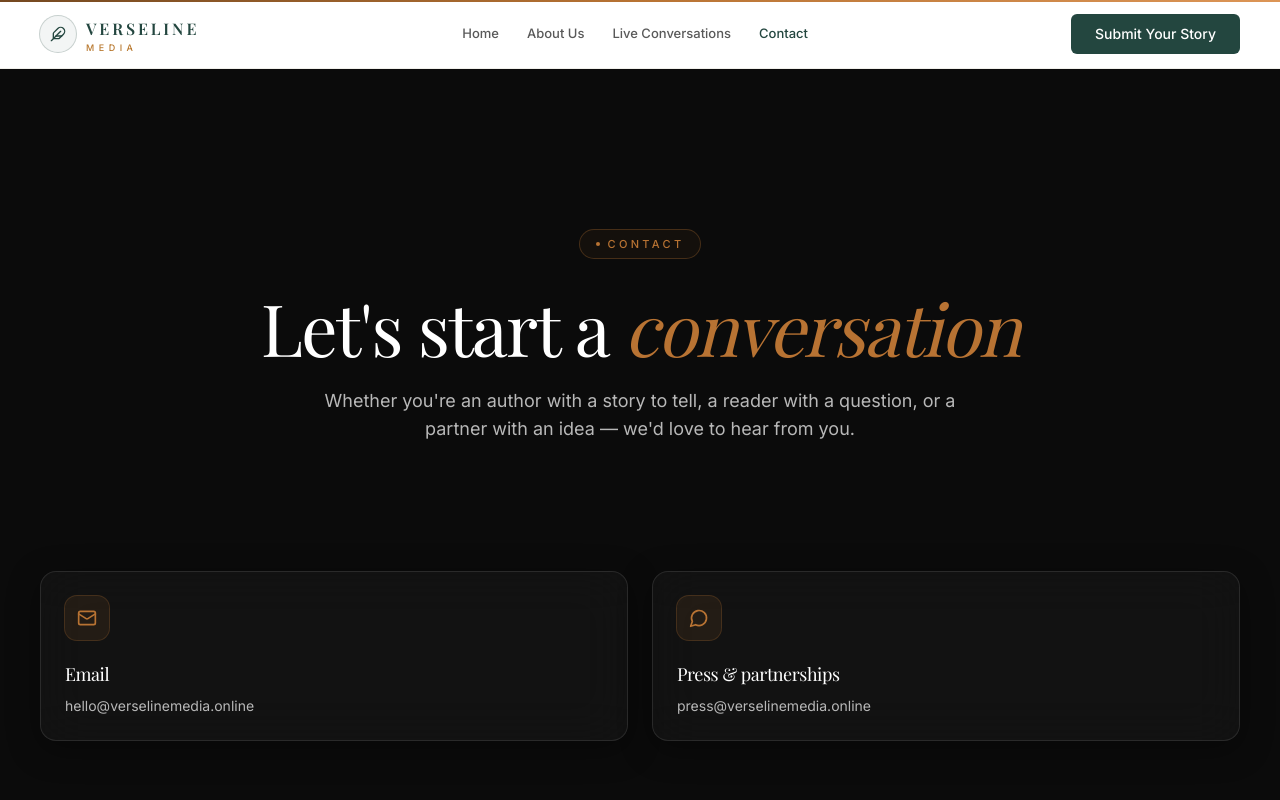
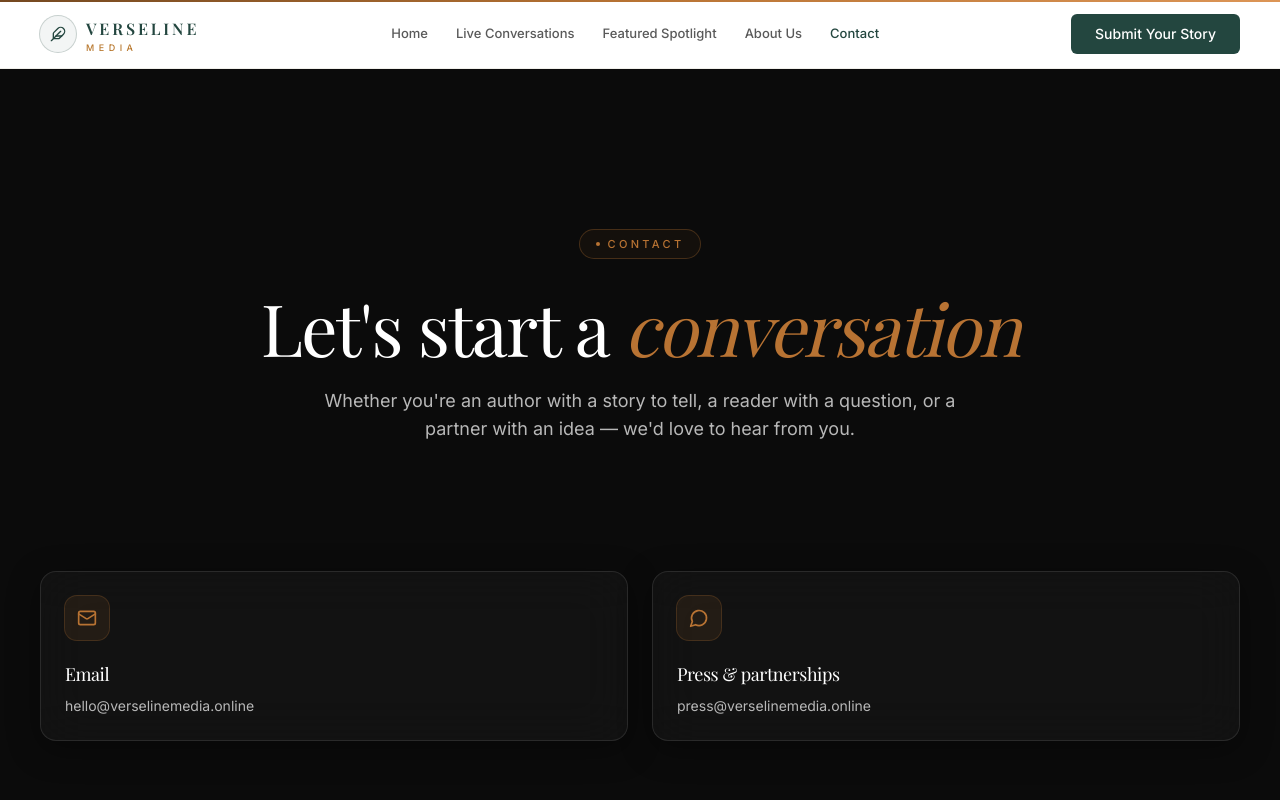
Before and after one commit to hasbunallah01/verselinemedia, a Next.js app: page /contact in a window 1280 px wide. Shown: the top 800 px of the page. Built offline with nearby package versions, Linux system fonts and the light colour scheme; a web font is replaced by a local one.

Commit message:
feat(nav): add Featured Spotlight; reorder to Home / Live Conversations / Featured Spotlight / About Us / Contact

```diff
--- a/data/site.ts
+++ b/data/site.ts
@@ -15,8 +15,9 @@ export const site = {
   },
   nav: [
     { label: "Home", href: "/" },
+    { label: "Live Conversations", href: "/conversations" },
+    { label: "Featured Spotlight", href: "/#featured-spotlight" },
     { label: "About Us", href: "/about" },
-    { label: "Live Conversations", href: "/conversations" },
     { label: "Contact", href: "/contact" },
   ],
   footerLinks: {
```
